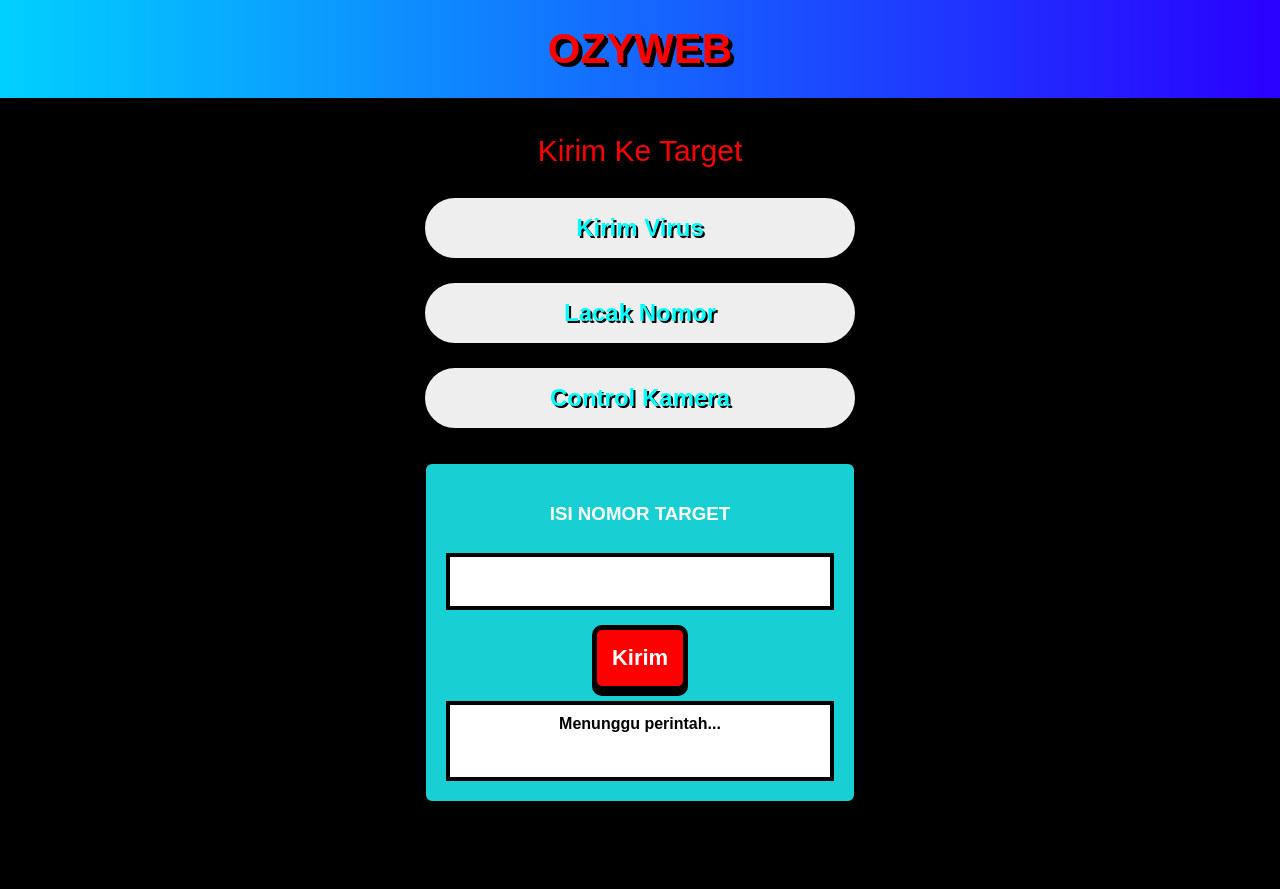
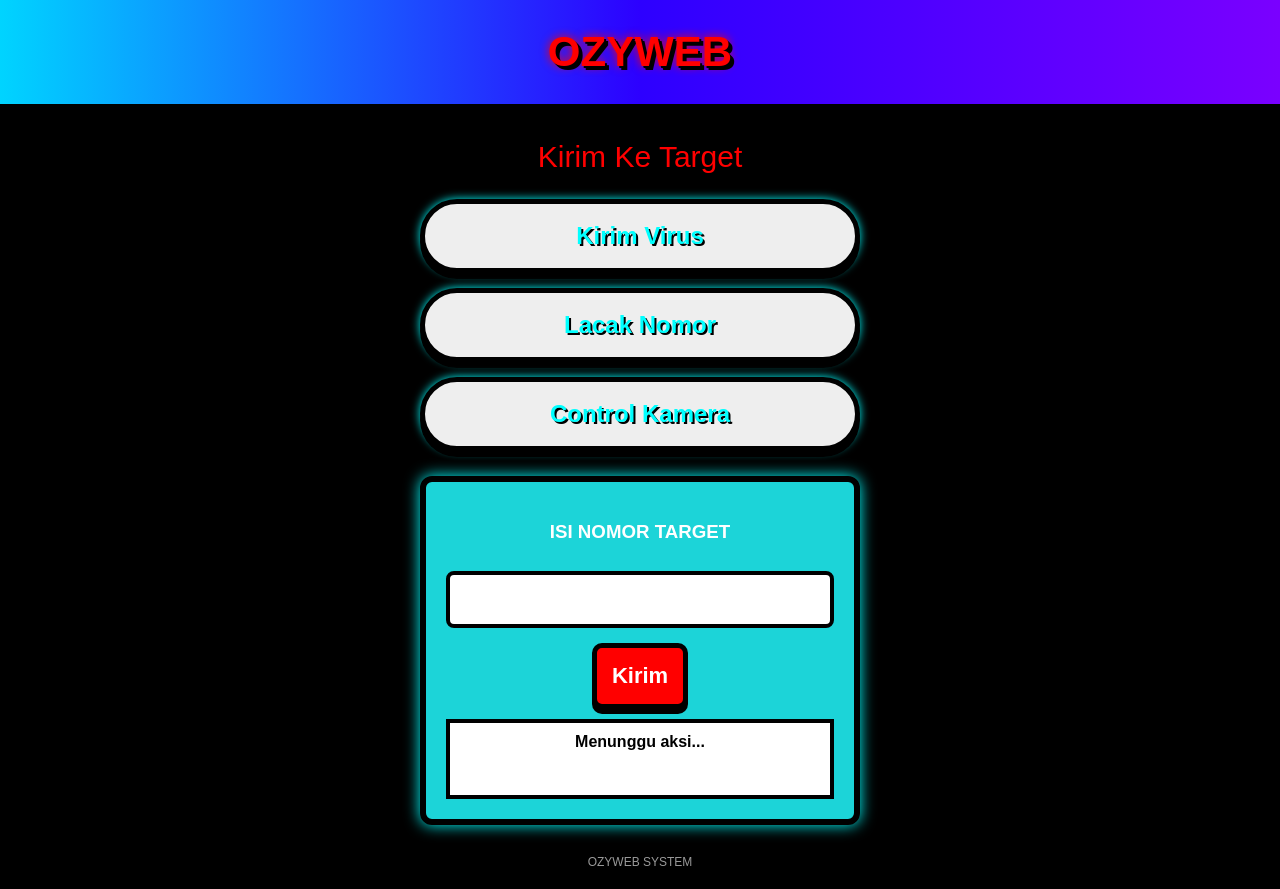
Before and after one commit to ozyjak123123-glitch/parades.github.ozy, a plain HTML site: page index.html in a window 1280 px wide. Both pictures are taken after a click on the button "Kirim Virus". Before the commit the page ends 827 px from the top, so only its background shows below. Drawn offline with Linux system fonts and the light colour scheme.

Commit message:
Refactor HTML structure and styles

```diff
--- a/index.html
+++ b/index.html
@@ -1,22 +1,19 @@
 <!DOCTYPE html>
 <html lang="id">
 <head>
-
 <meta charset="UTF-8">
-<meta name="viewport" content="width=device-width, initial-scale=1">
+<meta name="viewport" content="width=device-width,initial-scale=1">
 
 <title>OZYWEB</title>
 
 <style>
 
-*{
-box-sizing:border-box;
-}
+*{box-sizing:border-box}
 
 body{
 margin:0;
-font-family:Arial;
-background:black;
+font-family:Arial,Helvetica,sans-serif;
+background:#000;
 color:white;
 text-align:center;
 }
@@ -24,102 +21,76 @@ text-align:center;
 /* HEADER */
 
 .header{
-
-background:linear-gradient(90deg,#00d0ff,#2a00ff);
-
-padding:25px;
-
+background:linear-gradient(90deg,#00d4ff,#2d00ff,#7a00ff);
+padding:28px;
 border-bottom:6px solid black;
-
 }
 
 .header h1{
-
 margin:0;
-
 font-size:42px;
-
-color:red;
-
+color:#ff0000;
 text-shadow:
-2px 2px black,
-4px 4px black;
-
+2px 2px 0 black,
+4px 4px 0 black,
+0 0 10px red;
 }
 
 /* CONTAINER */
 
 .container{
-
+max-width:480px;
+margin:auto;
 padding:20px;
-
-max-width:480px;
-
-margin:auto;
-
 }
 
 /* TITLE */
 
 .title{
-
+font-size:30px;
 color:red;
-
-font-size:30px;
-
+text-shadow:2px 2px black;
 margin-top:10px;
-
-text-shadow:2px 2px black;
-
 }
 
 /* MENU */
 
 .menu{
-
+display:flex;
+flex-direction:column;
+gap:15px;
 margin-top:25px;
-
-display:flex;
-
-flex-direction:column;
-
-gap:15px;
-
 }
 
 .menu button{
 
-padding:16px;
-
+padding:18px;
 font-size:24px;
 
 background:#eeeeee;
-
 color:#00ffff;
 
 border-radius:40px;
-
 border:5px solid black;
 
 font-weight:bold;
 
 text-shadow:2px 2px black;
 
-box-shadow:0 6px 0 black;
+box-shadow:
+0 6px 0 black,
+0 0 10px #00ffff;
 
 transition:0.2s;
 
 }
 
 .menu button:active{
-
 transform:translateY(6px);
-
 box-shadow:0 0 0 black;
-
 }
 
-/* FEATURE BOX */
+/* PANEL */
 
 .feature{
 
@@ -129,21 +100,21 @@ margin-top:25px;
 
 padding:20px;
 
-background:#18d0d4;
+background:#1cd4d8;
 
 border:6px solid black;
 
 border-radius:12px;
 
-animation:fade 0.3s;
+box-shadow:0 0 15px #00ffff;
+
+animation:fade .25s;
 
 }
 
 @keyframes fade{
-
-from{opacity:0;transform:scale(.9);}
-to{opacity:1;transform:scale(1);}
-
+from{opacity:0;transform:scale(.9)}
+to{opacity:1;transform:scale(1)}
 }
 
 /* INPUT */
@@ -154,11 +125,13 @@ width:100%;
 
 padding:14px;
 
+font-size:18px;
+
 margin-top:10px;
 
-font-size:18px;
+border:4px solid black;
 
-border:4px solid black;
+border-radius:8px;
 
 }
 
@@ -178,16 +151,17 @@ font-size:16px;
 
 border:4px solid black;
 
+border-radius:8px;
+
 }
 
-/* ACTION BUTTON */
+/* BUTTON */
 
 .action{
 
 margin-top:15px;
 
-background:red;
-
+background:#ff0000;
 color:white;
 
 font-size:22px;
@@ -205,22 +179,19 @@ box-shadow:0 5px 0 black;
 }
 
 .action:active{
-
 transform:translateY(5px);
-
 box-shadow:0 0 0 black;
-
 }
 
 /* RESULT */
 
 .result{
 
+margin-top:10px;
+
 background:white;
 
 color:black;
-
-margin-top:10px;
 
 padding:10px;
 
@@ -232,8 +203,13 @@ font-weight:bold;
 
 }
 
+footer{
+margin-top:30px;
+opacity:.6;
+font-size:12px;
+}
+
 </style>
-
 </head>
 
 <body>
@@ -248,57 +224,61 @@ font-weight:bold;
 
 <div class="menu">
 
-<button onclick="openFeature('virus')">
+<button onclick="openPanel('panel1')">
 Kirim Virus
 </button>
 
-<button onclick="openFeature('lacak')">
+<button onclick="openPanel('panel2')">
 Lacak Nomor
 </button>
 
-<button onclick="openFeature('kamera')">
+<button onclick="openPanel('panel3')">
 Control Kamera
 </button>
 
 </div>
 
-<!-- KIRIM VIRUS -->
+<!-- PANEL 1 -->
 
-<div id="virus" class="feature">
+<div id="panel1" class="feature">
 
 <h3>ISI NOMOR TARGET</h3>
 
-<input id="virusNumber">
+<input id="nomor1">
 
-<button class="action" onclick="virusAction()">
+<button class="action" onclick="demo('hasil1')">
 Kirim
 </button>
 
-<div class="result" id="virusResult">
-Menunggu perintah...
+<div id="hasil1" class="result">
+Menunggu aksi...
 </div>
 
 </div>
 
-<!-- LACAK NOMOR -->
+<!-- PANEL 2 -->
 
-<div id="lacak" class="feature">
+<div id="panel2" class="feature">
 
 <h3>ISI NOMOR TARGET</h3>
 
-<input id="lacakNumber">
+<input id="nomor2">
 
-<button class="action" onclick="lacakAction()">
+<button class="action" onclick="demo('hasil2')">
 CARI Lokasi
 </button>
 
 <textarea placeholder="Lokasi.."></textarea>
 
+<div id="hasil2" class="result">
+HASIL
 </div>
 
-<!-- CONTROL KAMERA -->
+</div>
 
-<div id="kamera" class="feature">
+<!-- PANEL 3 -->
+
+<div id="panel3" class="feature">
 
 <h3>Google Target</h3>
 
@@ -314,58 +294,28 @@ HASIL
 
 </div>
 
+<footer>
+OZYWEB SYSTEM
+</footer>
+
 </div>
 
 <script>
 
-/* buka panel */
+function openPanel(id){
 
-function openFeature(id){
+let p=document.querySelectorAll(".feature")
 
-let panel=document.querySelectorAll(".feature")
-
-panel.forEach(p=>{
-
-p.style.display="none"
-
-})
+p.forEach(x=>x.style.display="none")
 
 document.getElementById(id).style.display="block"
 
 }
 
-/* aksi demo */
+function demo(id){
 
-function virusAction(){
-
-let num=document.getElementById("virusNumber").value
-
-if(num==""){
-
-alert("ISI NOMOR TARGET")
-
-return
-
-}
-
-document.getElementById("virusResult").innerText=
-"Target "+num+" diproses (demo UI)"
-
-}
-
-function lacakAction(){
-
-let num=document.getElementById("lacakNumber").value
-
-if(num==""){
-
-alert("ISI NOMOR TARGET")
-
-return
-
-}
-
-alert("Mencari lokasi untuk "+num+" (demo)")
+document.getElementById(id).innerText=
+"Fitur demo aktif. Hubungkan API untuk fungsi sebenarnya."
 
 }
 
```
